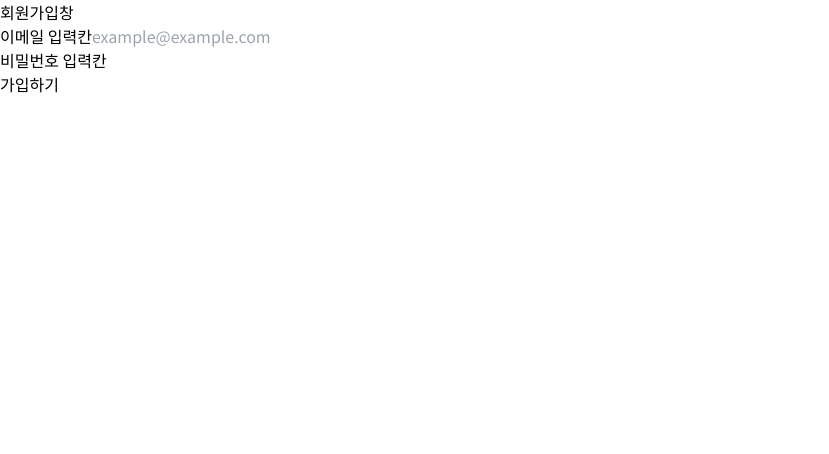
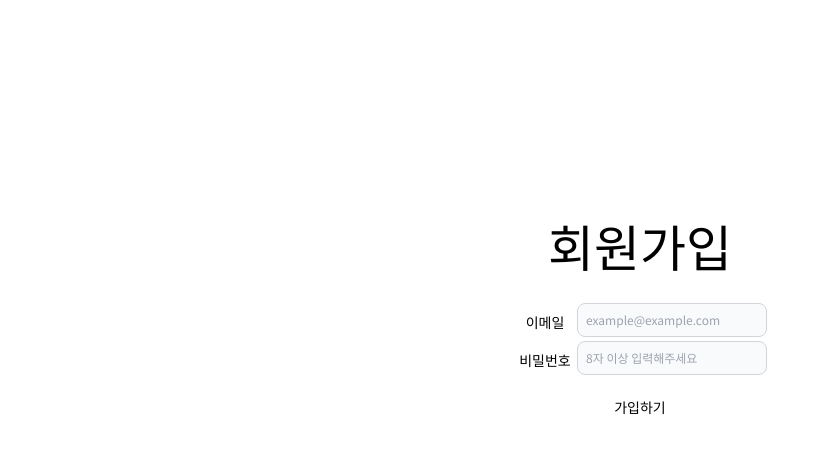
Before and after one commit to FROM-minyoung/wanted-pre-onboarding-challenge-fe-1, a React (Create React App) app in the folder front-end/: page /signup in a window 1280 px wide. Shown: the top 454 px of the page, without its empty margins (0-829 px from the left). Built offline with nearby package versions, Linux system fonts and the light colour scheme.

Commit message:
Feat: 회원가입 css 구현

```diff
--- a/front-end/src/components/Login.tsx
+++ b/front-end/src/components/Login.tsx
@@ -1,7 +1,7 @@
 import { Link } from "react-router-dom";
 import { useRef } from "react";
 import api from "./../api/customAxios";
-import { mainInputStyle } from "../styles/input.style";
+import { mainButtonStyle, mainInputStyle } from "../styles/input.style";
 
 export default function Login() {
   const emailRef = useRef<HTMLInputElement>(null);
@@ -36,11 +36,13 @@ export default function Login() {
         placeholder="비밀번호를 입력하세요"
         className={mainInputStyle}
       />
-      <div className="flex justify-around text-sm mt-3">
-        <button onClick={login} disabled={false}>
+      <div className="flex justify-around">
+        <button onClick={login} disabled={false} className={mainButtonStyle}>
           로그인
         </button>
-        <Link to="/signup">회원가입</Link>
+        <Link to="/signup" className={mainButtonStyle}>
+          회원가입
+        </Link>
       </div>
     </div>
   );
--- a/front-end/src/pages/SignUp.tsx
+++ b/front-end/src/pages/SignUp.tsx
@@ -1,6 +1,7 @@
 import api from "./../api/customAxios";
 import { useState } from "react";
 import { useNavigate } from "react-router-dom";
+import { mainInputStyle } from "../styles/input.style";
 
 export default function SignUp() {
   const navigate = useNavigate();
@@ -30,24 +31,38 @@ export default function SignUp() {
   };
 
   return (
-    <div>
-      <div>회원가입창</div>
-      <div className="flex-col">
-        <div>
-          <span>이메일 입력칸</span>
+    <div className="max-w-screen-lg mt-52 m-auto">
+      <div className="flex flex-col items-center">
+        <div className="mb-5 text-[50px]">회원가입</div>
+        <div className="flex-col text-center">
+          <div className="flex items-center">
+            <span className="w-16 text-sm">이메일</span>
             <input
               type="text"
               value={email}
               onChange={changeEmail}
               placeholder="example@example.com"
+              className={mainInputStyle}
             />
           </div>
-        <div>
-          <span>비밀번호 입력칸</span>
-          <input type="password" value={password} onChange={changePw} />
+          <div className="flex items-center">
+            <span className="w-16 text-sm">비밀번호</span>
+            <input
+              type="password"
+              value={password}
+              onChange={changePw}
+              placeholder="8자 이상 입력해주세요"
+              className={mainInputStyle}
+            />
           </div>
         </div>
-      <button onClick={SubmitUserInformation}>가입하기</button>
+        <button
+          onClick={SubmitUserInformation}
+          className="text-sm mt-3 px-2 py-1.5 rounded-lg hover:bg-gray-200 transition duration-200"
+        >
+          가입하기
+        </button>
+      </div>
     </div>
   );
 }
--- a/front-end/src/styles/input.style.tsx
+++ b/front-end/src/styles/input.style.tsx
@@ -1,2 +1,5 @@
 export const mainInputStyle =
   "mb-1 block p-2 text-gray-900 border border-gray-300 rounded-lg bg-gray-50 sm:text-xs dark:bg-gray-700 dark:border-gray-600 dark:placeholder-gray-400 dark:text-white";
+
+export const mainButtonStyle =
+  "text-sm mt-3 px-2 py-1.5 rounded-lg hover:bg-gray-200 transition duration-200";
```
Lines whose indentation alone changed are shown as unchanged.
